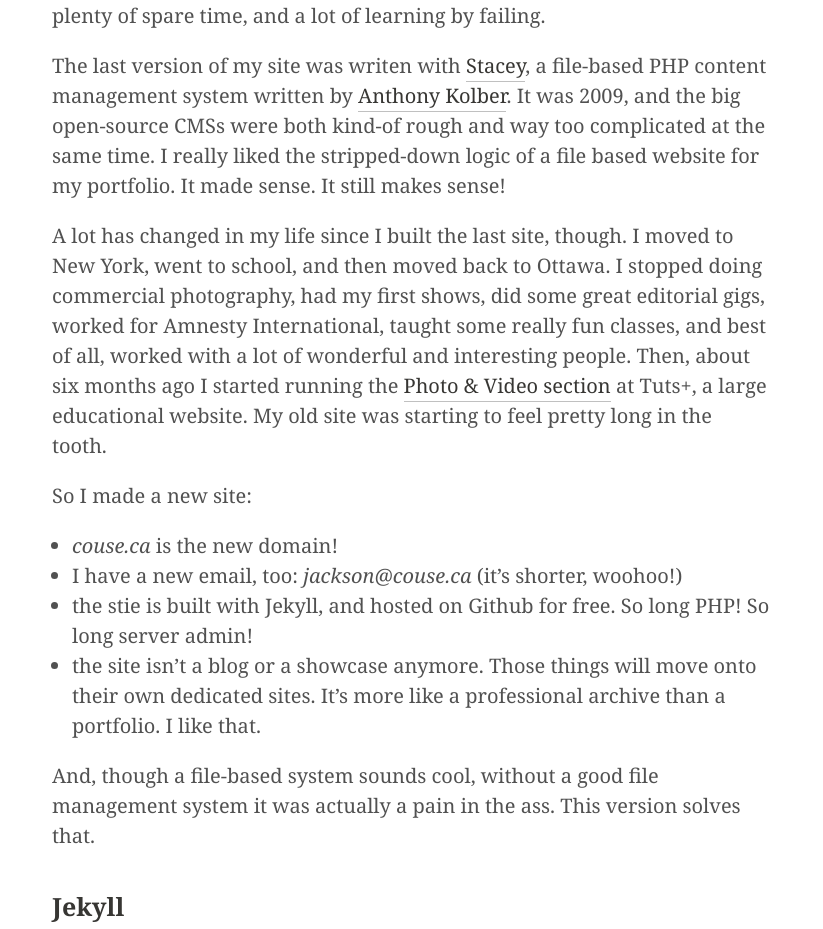
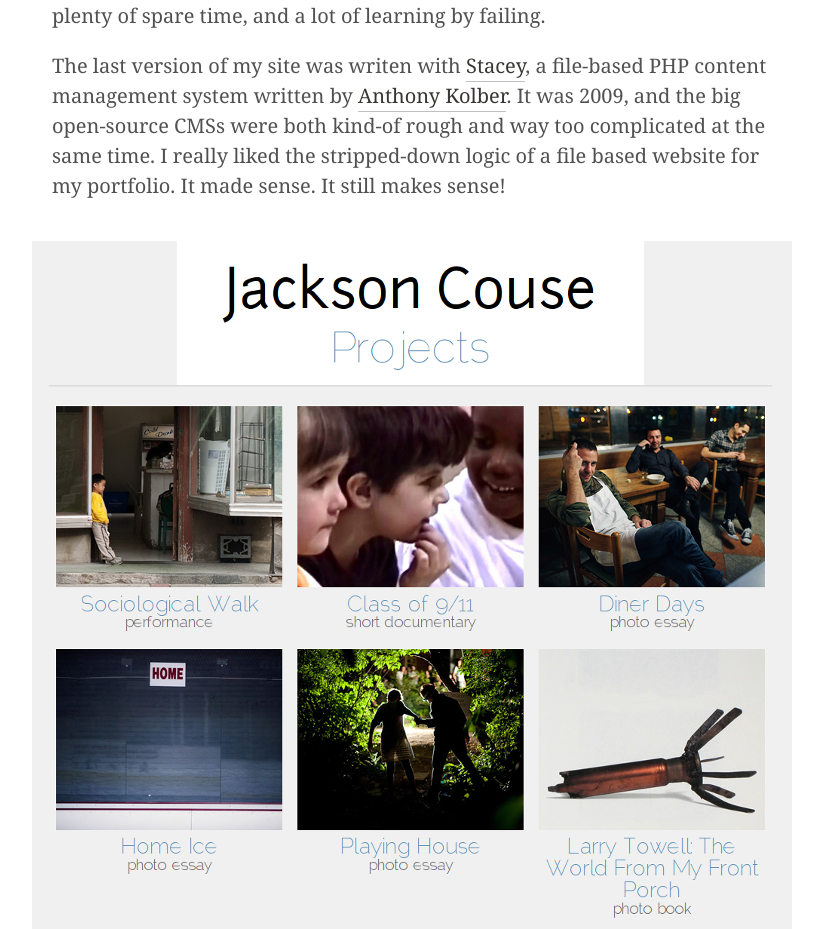
Before and after one commit to jacksoncouse/jacksoncouse.github.io, a Jekyll site: the page built from _posts/2015-01-01-hello-again-world.md, in a window 1280 px wide. Shown: the part 399-1328 px from the top of the page, without its empty margins (228-1051 px from the left). Built offline with Jekyll 4.4.1, drawn with Linux system fonts in a browser that asks for light colours; Markdown is read by kramdown in place of the engine named in the settings.

Commit message:
added screengrab

```diff
--- a/_posts/2015-01-01-hello-again-world.md
+++ b/_posts/2015-01-01-hello-again-world.md
@@ -7,6 +7,10 @@
 I bought my first domain name - _jacksoncouse.com_ - on January 5th, 2006. Since then, I've been through several site designs and redesigns. For nine years I hacked things together as best I could with no formal training, but plenty of spare time, and a lot of learning by failing.
 
 The last version of my site was writen with [Stacey](http://staceyapp.com/), a file-based PHP content management system written by [Anthony Kolber](http://www.kolber.info). It was 2009, and the big open-source CMSs were both kind-of rough and way too complicated at the same time. I really liked the stripped-down logic of a file based website for my portfolio. It made sense. It still makes sense!
+
+<figure>
+  <img src="/public/images/jacksoncouse-home-page-760.png" alt="my old website"/>
+</figure>
 
 A lot has changed in my life since I built the last site, though. I moved to New York, went to school, and then moved back to Ottawa. I stopped doing commercial photography, had my first shows, did some great editorial gigs, worked for Amnesty International, taught some really fun classes, and best of all, worked with a lot of wonderful and interesting people. Then, about six months ago I started running the [Photo & Video section](http://photo.tutsplus.com) at Tuts+, a large educational website. My old site was starting to feel pretty long in the tooth.
 
```
Also changed, not shown: public/images/jacksoncouse-home-page-760.png (added).
